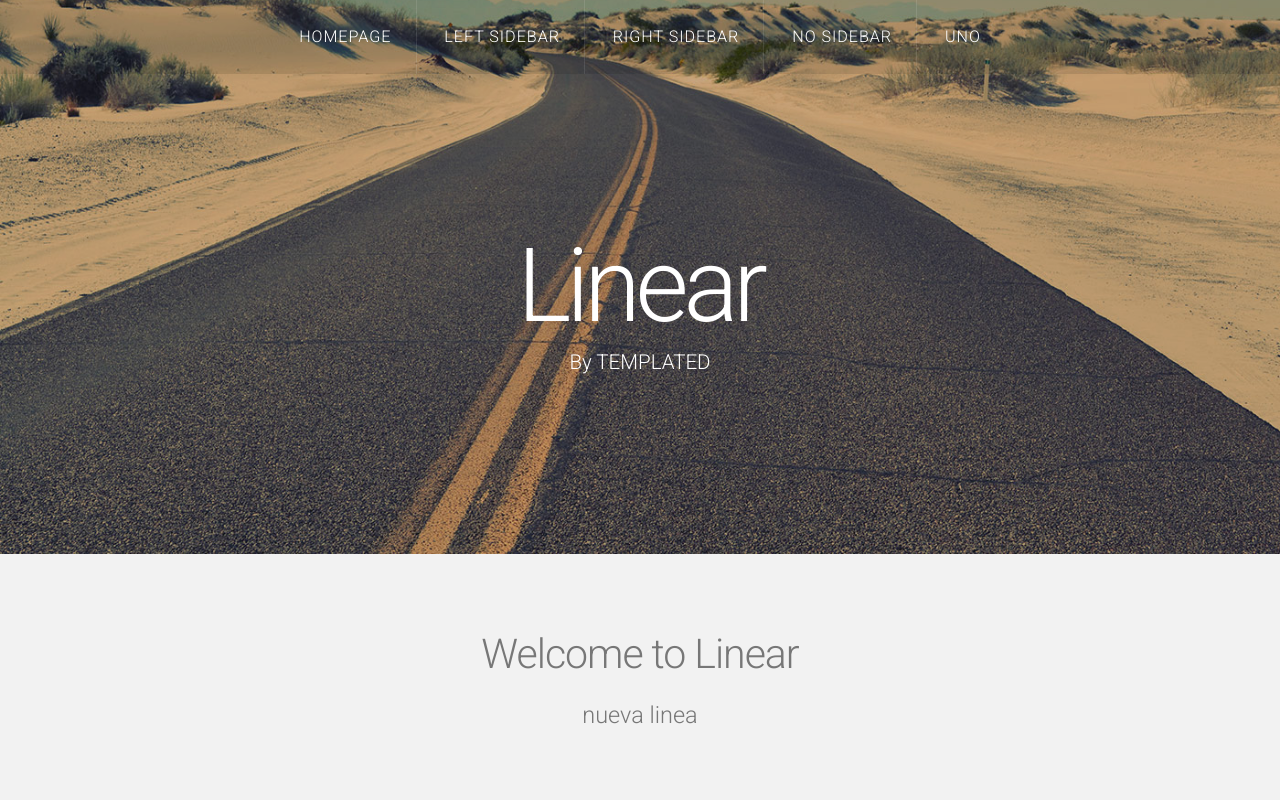
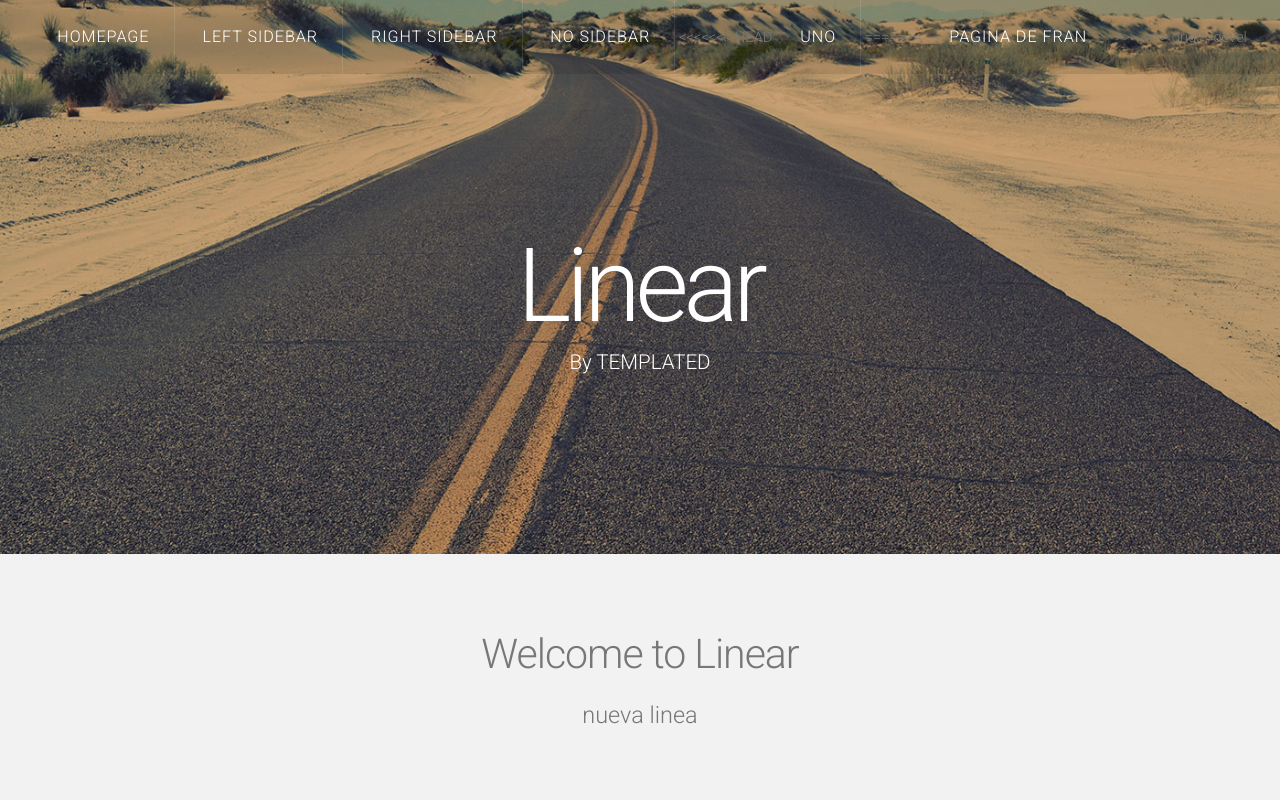
Before and after one commit to jjavierg/curso-de-git, a plain HTML site: page index.html in a window 1280 px wide. Shown: the top 800 px of the page. Drawn offline with nearby package versions, Linux system fonts and the light colour scheme.

Commit message:
conflicto index

```diff
--- a/index.html
+++ b/index.html
@@ -39,7 +39,11 @@
 						<li><a href="left-sidebar.html">Left Sidebar</a></li>
 						<li><a href="right-sidebar.html">Right Sidebar</a></li>
 						<li><a href="no-sidebar.html">No Sidebar</a></li>
+<<<<<<< HEAD
 						<li><a href="uno.html">Uno</a></li>
+=======
+						<li><a href="dos.html">Pagina de Fran</a></li>
+>>>>>>> origin/devel
 					</ul>
 				</nav>
 			</div>
```
